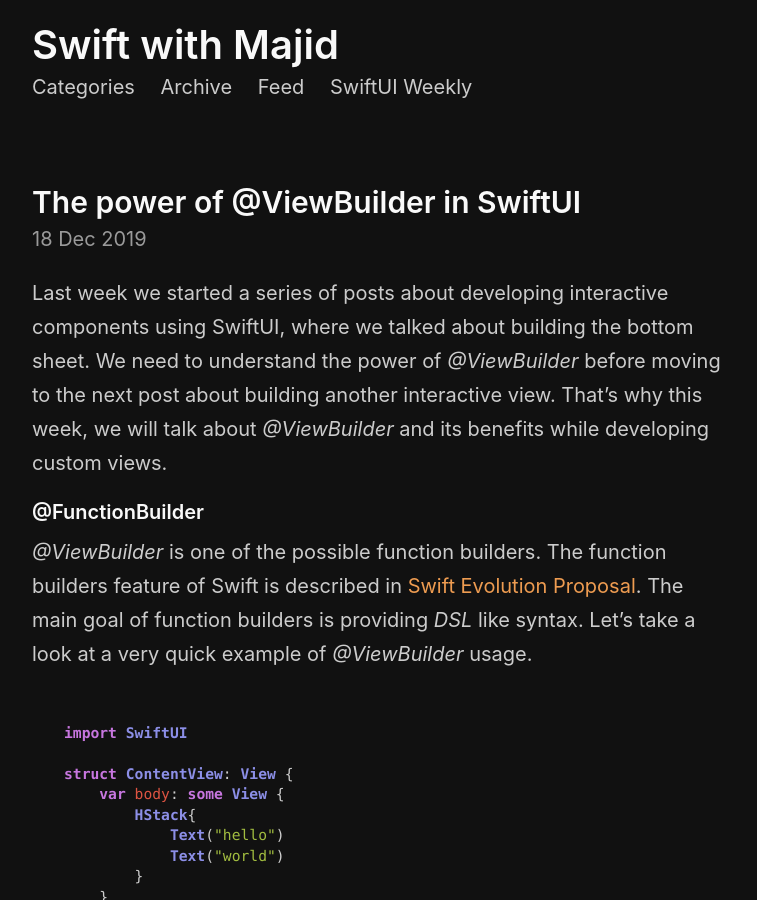
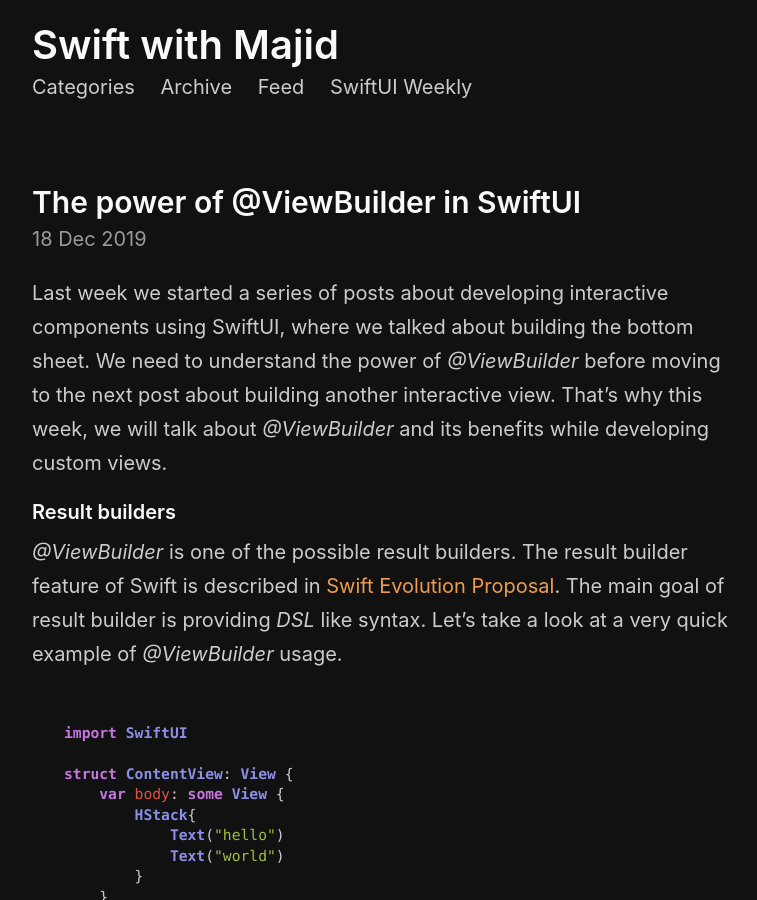
Before and after one commit to mecid/mecid.github.io, a Jekyll site: the page built from _posts/2019-12-18-the-power-of-viewbuilder-in-swiftui.md, in a window 1280 px wide and 900 px high. Shown: the whole window, without its empty margins (258-1015 px from the left). Built offline with Jekyll 4.4.1, drawn with Linux system fonts in a browser that asks for light colours; some of the changed text lies outside the part shown.

Commit message:
view builders post updated

````diff
--- a/_posts/2019-12-18-the-power-of-viewbuilder-in-swiftui.md
+++ b/_posts/2019-12-18-the-power-of-viewbuilder-in-swiftui.md
@@ -9,8 +9,8 @@
 
 {% include friends.html %}
 
-#### @FunctionBuilder
-*@ViewBuilder* is one of the possible function builders. The function builders feature of Swift is described in [Swift Evolution Proposal](https://github.com/apple/swift-evolution/blob/9992cf3c11c2d5e0ea20bee98657d93902d5b174/proposals/XXXX-function-builders.md). The main goal of function builders is providing *DSL* like syntax. Let's take a look at a very quick example of *@ViewBuilder* usage.
+#### Result builders
+*@ViewBuilder* is one of the possible result builders. The result builder feature of Swift is described in [Swift Evolution Proposal](https://github.com/apple/swift-evolution/blob/main/proposals/0289-result-builders.md). The main goal of result builder is providing *DSL* like syntax. Let's take a look at a very quick example of *@ViewBuilder* usage.
 
 ```swift
 import SwiftUI
@@ -155,4 +155,4 @@
 > We also used the ability to build custom views via *@ViewBuilder* during ["Building Bottom sheet in SwiftUI"](/2019/12/11/building-bottom-sheet-in-swiftui/) post.
 
 #### Conclusion
-This week we talked about the benefits of function builders and used *@ViewBuilder* as a concrete example. *@ViewBuilder* allows us to build super reusable SwiftUI views by separating its presentation logic and content. I hope you enjoy the post. Feel free to follow me on [Twitter](https://twitter.com/mecid) and ask your questions related to this post. Thanks for reading, and see you next week!
+This week we talked about the benefits of result builders and used *@ViewBuilder* as a concrete example. *@ViewBuilder* allows us to build super reusable SwiftUI views by separating its presentation logic and content. I hope you enjoy the post. Feel free to follow me on [Twitter](https://twitter.com/mecid) and ask your questions related to this post. Thanks for reading, and see you next week!
````
